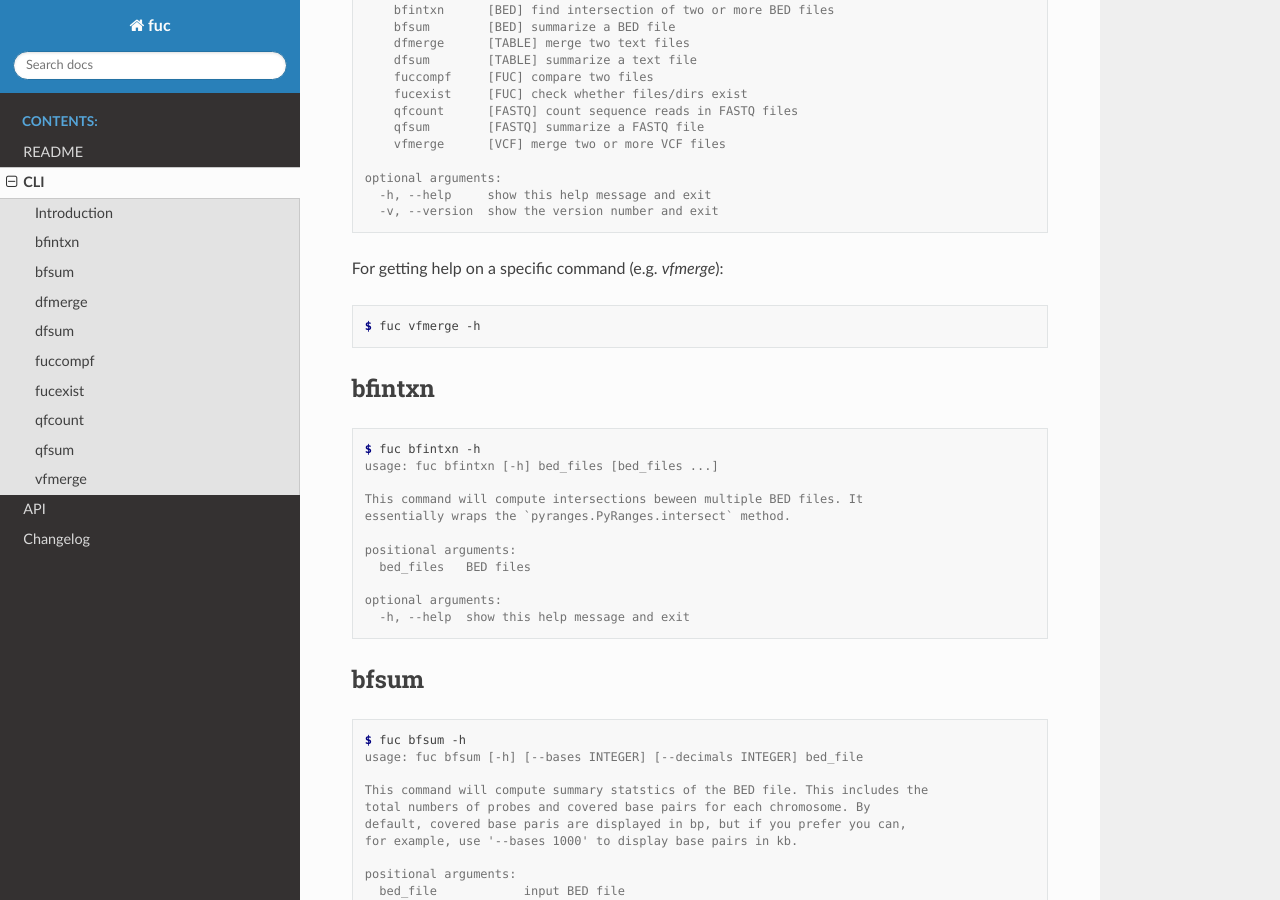
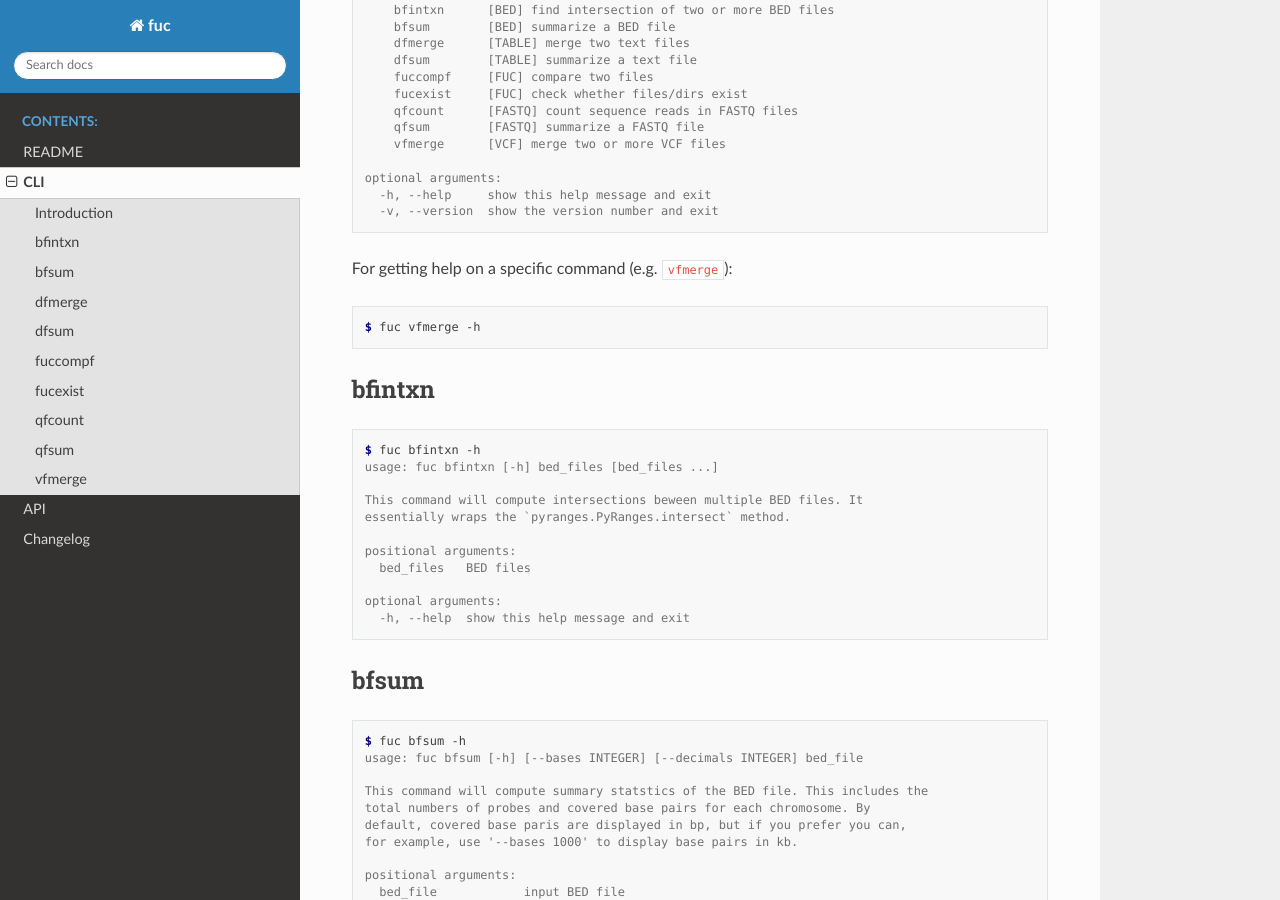
Before and after one commit to sbslee/fuc, a Sphinx documentation site: the page built from docs/cli.rst, in a window 1280 px wide and 900 px high, scrolled down 408 px. Built offline with Sphinx 7.4.7 and the Read the Docs theme 2.0.0, drawn with Linux system fonts in a browser that asks for light colours.

Commit message:
Update docs

```diff
--- a/README.rst
+++ b/README.rst
@@ -94,7 +94,7 @@ For getting help on CLI:
      -h, --help     show this help message and exit
      -v, --version  show the version number and exit
 
-For getting help on a specific command (e.g. `vfmerge`):
+For getting help on a specific command (e.g. ``vfmerge``):
 
 .. code-block:: console
 
@@ -107,7 +107,7 @@ Below is the list of submodules available in API:
 - **pyfq** : The ``pyfq`` submodule is designed for working with FASTQ files (both zipped and unzipped).
 - **pyvcf** : The ``pyvcf`` submodule is designed for working with VCF files (both zipped and unzipped).
 
-For getting help on a specific module (e.g. `pyvcf`):
+For getting help on a specific module (e.g. ``pyvcf``):
 
 .. code:: python3
 
--- a/docs/api.rst
+++ b/docs/api.rst
@@ -13,7 +13,7 @@ Below is the list of submodules available in API:
 - **pyfq** : The ``pyfq`` submodule is designed for working with FASTQ files (both zipped and unzipped).
 - **pyvcf** : The ``pyvcf`` submodule is designed for working with VCF files (both zipped and unzipped).
 
-For getting help on a specific module (e.g. `pyvcf`):
+For getting help on a specific module (e.g. ``pyvcf``):
 
 .. code:: python3
 
--- a/docs/cli.rst
+++ b/docs/cli.rst
@@ -29,7 +29,7 @@ For getting help on CLI:
      -h, --help     show this help message and exit
      -v, --version  show the version number and exit
 
-For getting help on a specific command (e.g. `vfmerge`):
+For getting help on a specific command (e.g. ``vfmerge``):
 
 .. code-block:: console
 
```
Also changed, not shown: create_doc.py (+4 -4 lines).
